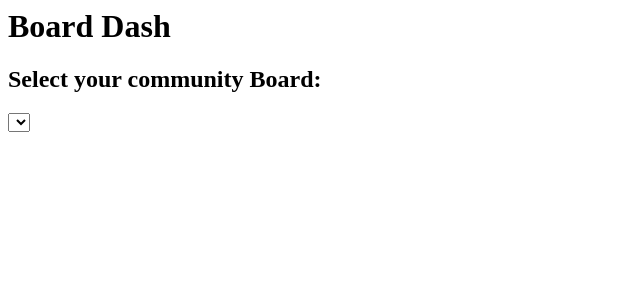
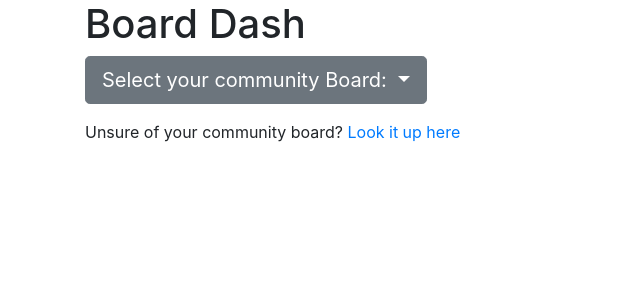
Before and after one commit to Intersection/boarddash, a Django app: page / in a window 1280 px wide. Shown: the top 300 px of the page, without its empty margins (0-640 px from the left). Run offline with Django 3.2, Linux system fonts and the light colour scheme; lists and menus that the app fills with data are empty; some libraries are stand-ins or nearby versions.

Commit message:
Add home page

```diff
--- a/boarddash/settings.py
+++ b/boarddash/settings.py
@@ -37,6 +37,7 @@ INSTALLED_APPS = [
     'django.contrib.sessions',
     'django.contrib.messages',
     'django.contrib.staticfiles',
+    'bootstrap4',
     'home',
 ]
 
--- a/home/templates/index.html
+++ b/home/templates/index.html
@@ -1,6 +1,47 @@
-<h1>Board Dash</h1>
+{% load bootstrap4 %}
 
-<h2>Select your community Board:</h2>
+{% bootstrap_css %}
+{% bootstrap_javascript jquery='full' %}
+{% bootstrap_messages %}
 
-<select>
-</select>
+<div class="container">
+  <h1>Board Dash</h1>
+
+  <div class="btn-group dropdown">
+    <a class="btn btn-secondary btn-lg dropdown-toggle" href="#" role="button" id="dropdownMenuLink" data-toggle="dropdown" aria-haspopup="true" aria-expanded="false">
+      Select your community Board:
+    </a>
+
+    <div class="dropdown-menu pre-scrollable" aria-labelledby="dropdownMenuLink">
+      <h6 class="dropdown-header">Brooklyn</h6>
+      {% for i in brooklyn_boards %}
+      <a class="dropdown-item" href="/brooklyn/{{i}}">Community Board {{i}}</a>
+      {% endfor %}
+
+      <h6 class="dropdown-header">Bronx</h6>
+      {% for i in bronx_boards %}
+      <a class="dropdown-item" href="/bronx/{{i}}">Community Board {{i}}</a>
+      {% endfor %}
+
+      <h6 class="dropdown-header">Manhattan</h6>
+      {% for i in manhattan_boards %}
+      <a class="dropdown-item" href="/manhattan/{{i}}">Community Board {{i}}</a>
+      {% endfor %}
+
+      <h6 class="dropdown-header">Queens</h6>
+      {% for i in queens_boards %}
+      <a class="dropdown-item" href="/queens/{{i}}">Community Board {{i}}</a>
+      {% endfor %}
+
+      <h6 class="dropdown-header">Staten Island</h6>
+      {% for i in staten_island_boards %}
+      <a class="dropdown-item" href="/staten_island/{{i}}">Community Board {{i}}</a>
+      {% endfor %}
+    </div>
+  </div>
+
+  <div class="pt-3">
+    Unsure of your community board?
+    <a href="https://communityprofiles.planning.nyc.gov">Look it up here</a>
+  </div>
+</div>
--- a/home/views.py
+++ b/home/views.py
@@ -1,4 +1,11 @@
 from django.shortcuts import render
 
 def index(request):
-    return render(request, 'index.html')
+    data = {
+        'brooklyn_boards': range(1, 19),
+        'bronx_boards': range(1, 13),
+        'manhattan_boards': range(1, 13),
+        'queens_boards': range(1, 15),
+        'staten_island_boards': range(1, 4),
+    }
+    return render(request, 'index.html', data)
--- a/requirements.txt
+++ b/requirements.txt
@@ -1 +1,2 @@
 django==2.1.1
+django-bootstrap4==0.0.7
```
